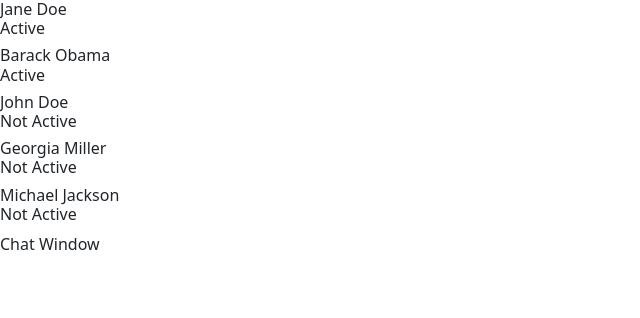
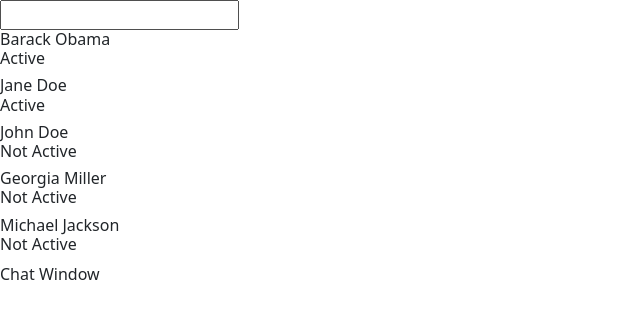
Before and after one commit to pdeseye/nava-chat, a React (Create React App) app: page /dashboard in a window 1280 px wide. Shown: the top 318 px of the page, without its empty margins (0-640 px from the left). Built offline with nearby package versions, Linux system fonts and the light colour scheme.

Commit message:
implement search feature

```diff
--- a/src/Components/Contacts/ContactList.jsx
+++ b/src/Components/Contacts/ContactList.jsx
@@ -1,10 +1,27 @@
-import React from "react"
+import {React, useState} from "react"
 import Contact from "./Contact"
 
 const ContactList = (props) => {
+  const [inputText, setInputText] = useState("")
+
+  let inputHandler = (e) => {
+    const search = e.target.value
+    setInputText(search)
+  }
+
+  const filteredContacts = props.contacts.filter(contact => {
+    if (inputText === '') {
+        return contact;
+    } else {
+        return contact.name.includes(inputText)
+    }
+})
+
   return (
     <>
-      {props.contacts.sort(function(a){
+      <input onChange={inputHandler}/>
+
+      {filteredContacts.sort(function(a){
         if(a.active){
           return -1
         } else {
```
